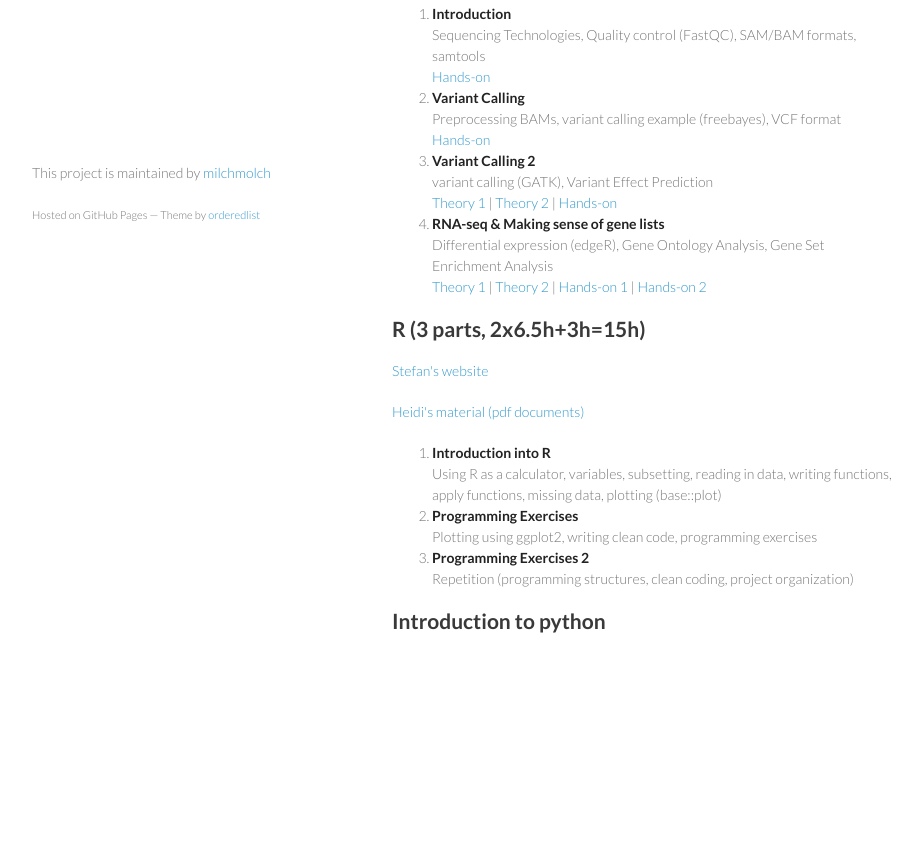
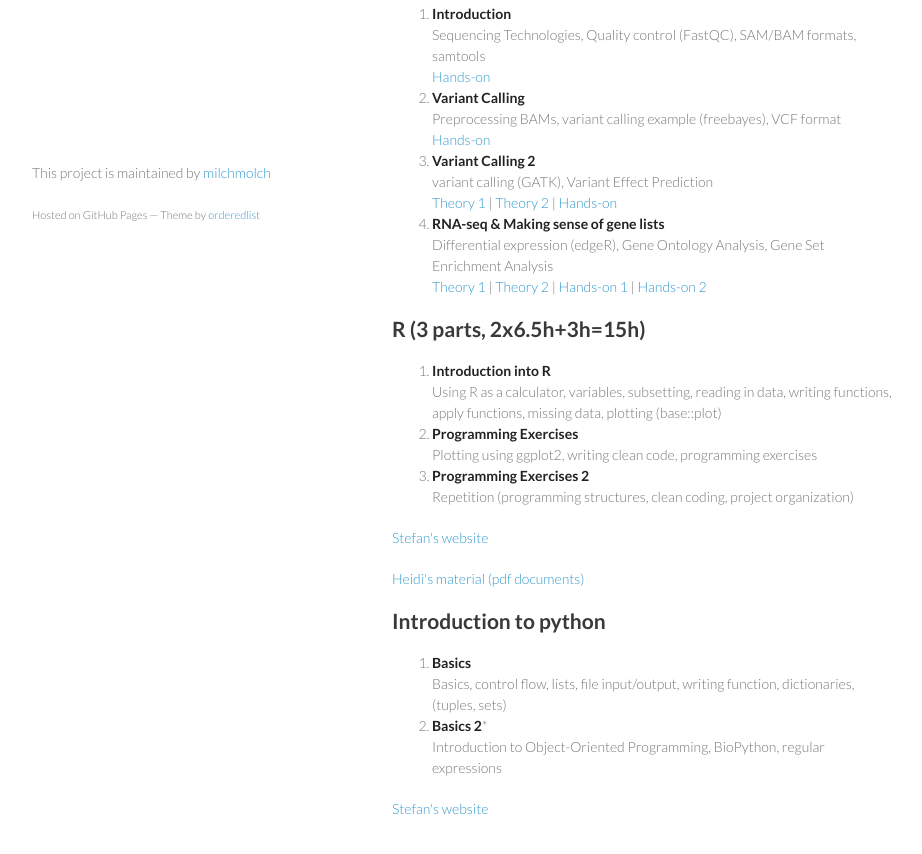
Before and after one commit to milchmolch/URPP_Tutorials, a plain HTML site: page index.html in a window 1280 px wide. Shown: the part 506-1360 px from the top of the page, without its empty margins (178-1100 px from the left). Before the commit the page ends 1208 px from the top, so only its background shows below. Drawn offline with Linux system fonts and the light colour scheme.

Commit message:
updating index page with python2

```diff
--- a/index.html
+++ b/index.html
@@ -93,10 +93,6 @@ Differential expression (edgeR), Gene Ontology Analysis, Gene Set Enrichment Ana
 <h2>
 <a id="r-3-parts-2x65h3h15h" class="anchor" href="#r-3-parts-2x65h3h15h" aria-hidden="true"><span class="octicon octicon-link"></span></a>R (3 parts, 2x6.5h+3h=15h)</h2>
 
-<p><a href="http://milchmolch.github.io/R_Tutorial/">Stefan's website</a></p>
-
-<p><a href="">Heidi's material (pdf documents)</a></p>
-
 <ol>
 <li>
 <strong>Introduction into R</strong><br>
@@ -109,8 +105,26 @@ Plotting using ggplot2, writing clean code, programming exercises</li>
 Repetition (programming structures, clean coding, project organization)</li>
 </ol>
 
+<p><a href="http://milchmolch.github.io/R_Tutorial/">Stefan's website</a></p>
+
+<p><a href="">Heidi's material (pdf documents)</a></p>
+
 <h2>
-<a id="introduction-to-python" class="anchor" href="#introduction-to-python" aria-hidden="true"><span class="octicon octicon-link"></span></a>Introduction to python</h2>
+<a id="user-content-introduction-to-python" class="anchor" href="#introduction-to-python" aria-hidden="true"><span class="octicon octicon-link"></span></a>Introduction to python</h2>
+
+<ol>
+<li>
+<strong>Basics</strong><br>
+Basics, control flow, lists, file input/output, writing function, dictionaries, (tuples, sets)</li>
+<li>
+<strong>Basics 2</strong>*<br>
+Introduction to Object-Oriented Programming, BioPython, regular expressions</li>
+</ol>
+
+<p><a href="http://github.com/milchmolch/Python_Tutorial/">Stefan's website</a>  </p>
+
+
+
       </section>
       <footer>
         <p>This project is maintained by <a href="https://github.com/milchmolch">milchmolch</a></p>
```
